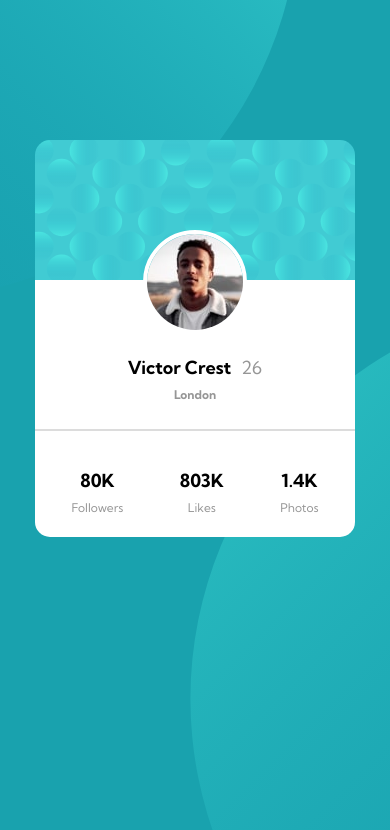
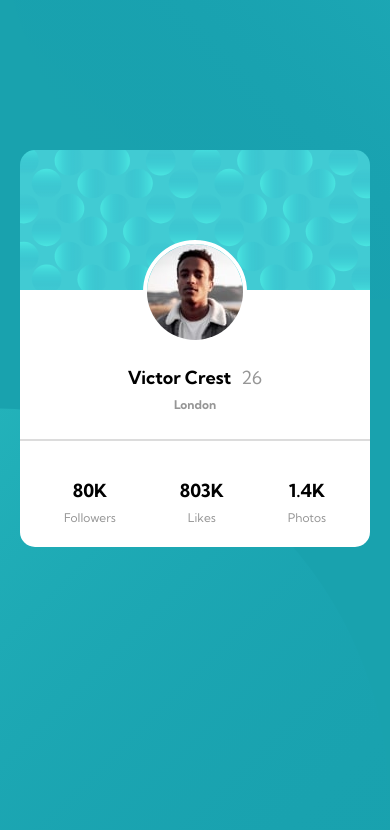
Before and after one commit to Timmy-id/frontend-task, a plain HTML site: page index.html in a window 390 px wide. Drawn offline with Linux system fonts and the light colour scheme.

Commit message:
change css

```diff
--- a/style.css
+++ b/style.css
@@ -97,14 +97,3 @@ p {
     margin-top: 140px;
   }
 }
-
-@media all and (max-width: 725px) {
-  body {
-    background-position: top -500px left -500px, bottom -600px right -600px;
-  }
-
-  .container {
-    width: 320px;
-    margin-top: 140px;
-  }
-}
```
